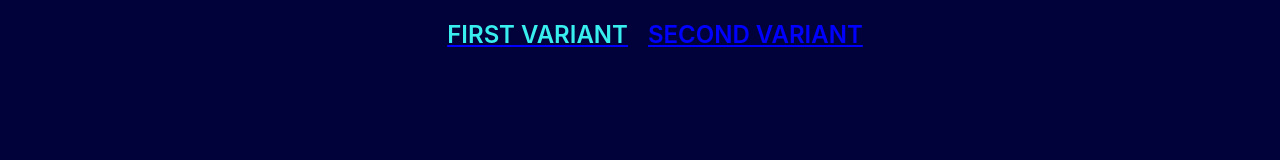
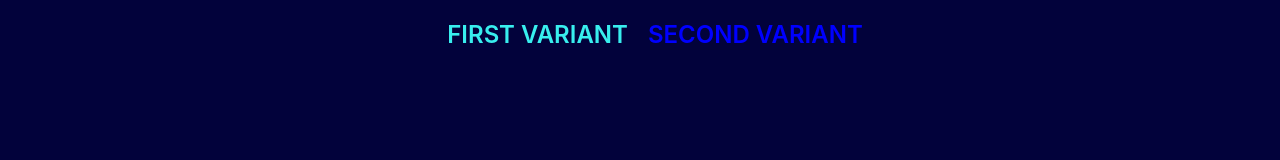
Before and after one commit to AliaksandrLiubanets/counter_redux, a React (Create React App) app: page / in a window 1280 px wide. Shown: the top 160 px of the page. Built offline with nearby package versions, Linux system fonts and the light colour scheme.

Commit message:
add style text-decoration: none; for .header a

```diff
--- a/src/styles/styles.module.css
+++ b/src/styles/styles.module.css
@@ -9,6 +9,7 @@
 }
 
 .header a {
+    text-decoration: none;
     display: block;
     text-transform: uppercase;
     color: blue;
```
